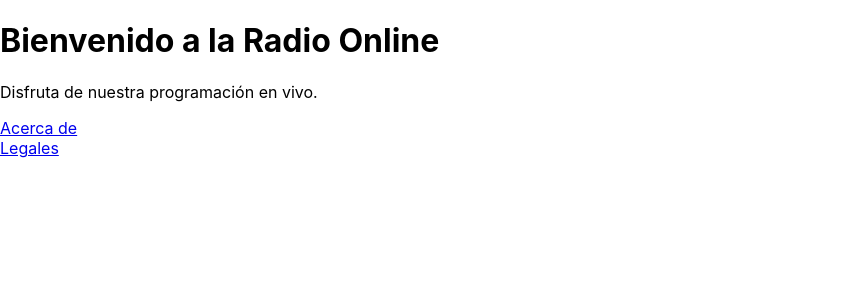
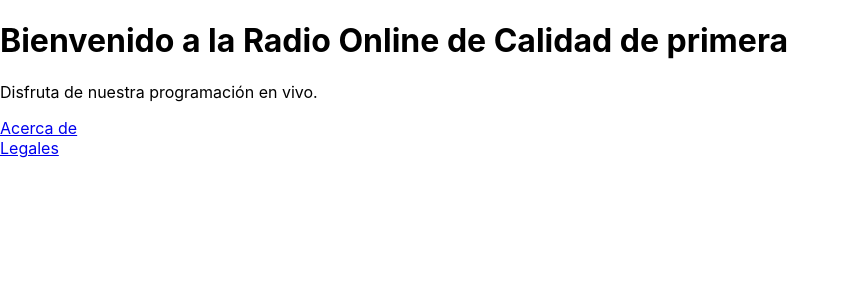
Before and after one commit to nicozica/blurfm-infinity, a React (Create React App) app: page / in a window 1280 px wide. Shown: the top 300 px of the page, without its empty margins (0-850 px from the left). Built offline with nearby package versions, Linux system fonts and the light colour scheme.

Commit message:
Minor fix deploy test

```diff
--- a/src/components/Home.js
+++ b/src/components/Home.js
@@ -4,7 +4,7 @@ import { Link } from 'react-router-dom';
 const Home = () => {
    return (
       <div>
-         <h1>Bienvenido a la Radio Online</h1>
+         <h1>Bienvenido a la Radio Online de Calidad de primera</h1>
          <p>Disfruta de nuestra programación en vivo.</p>
 
          <Link to="/about">Acerca de</Link>
```
